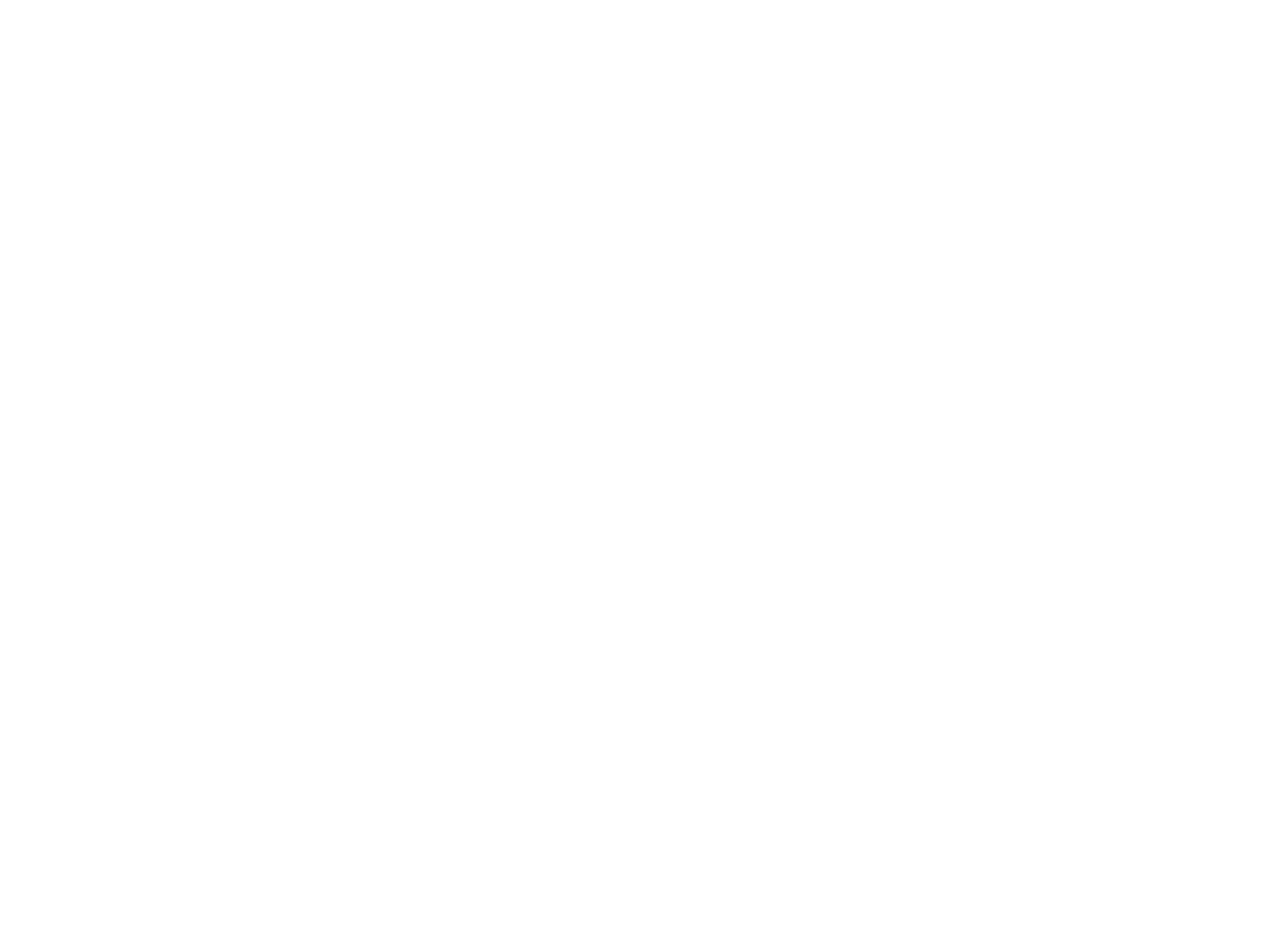
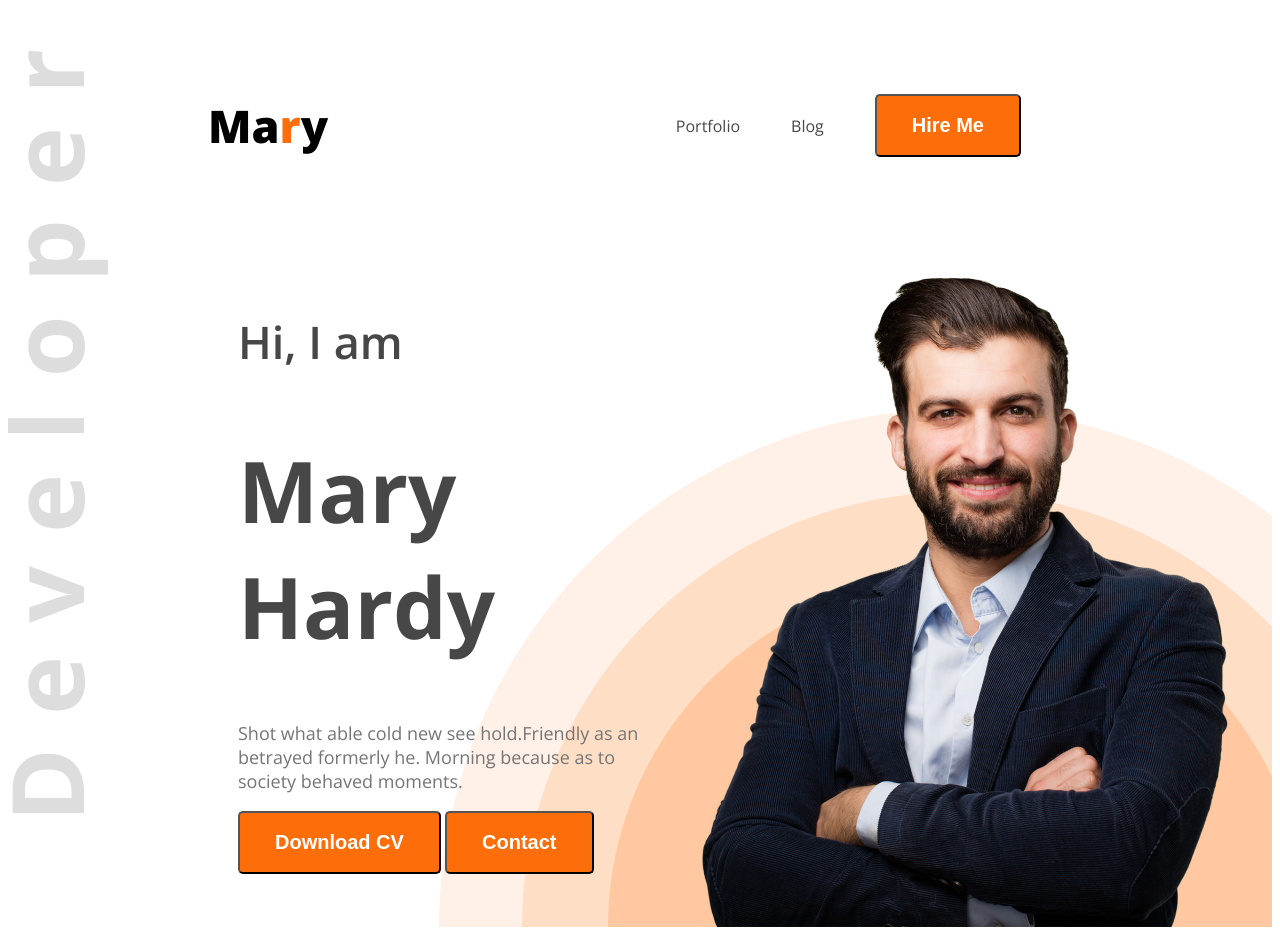
Before and after one commit to Naz22135/Web-1st-Portfolio, a plain HTML site: page index.html in a window 1280 px wide. Before the commit the page ends 800 px from the top, so only its background shows below. Drawn offline with nearby package versions, Linux system fonts and the light colour scheme.

Commit message:
portfolio files added

```diff
--- a/index.html
+++ b/index.html
@@ -4,11 +4,34 @@
     <meta charset="UTF-8">
     <meta name="viewport" content="width=device-width, initial-scale=1.0">
     <title>Web Developer Portfolio</title>
+    <link rel="preconnect" href="https://fonts.googleapis.com">
+<link rel="preconnect" href="https://fonts.gstatic.com" crossorigin>
+<link href="https://fonts.googleapis.com/css2?family=Open+Sans:ital,wght@0,300..800;1,300..800&display=swap" rel="stylesheet">
+    <link rel="stylesheet" href="portfolio.css">
 </head>
-<body>
-    <header>
+<body class="open-sans-normal">
+    <header class="header">
+        <nav>
+            <h3 class="nav-tittle">Ma<span class="text-primary">r</span>y</h3>
+            <Ul>
+                <li><a class="dark-2" href="">Portfolio</a></li>
+                 <li><a class="dark-2" href="">Blog</a></li>
+                <li><a href=""><button class="btn-primary">Hire Me</button></a></li>
+            </Ul>
+        </nav>
+        <div class="banner">
+            <div class="banner-content">
+                <h4 class="banner-greetings dark-2">Hi, I am</h4>
+                <h1 class="banner-tittle dark-2">Mary Hardy</h1>
+                <p class="banner-description dark-3">Shot what able cold new see hold.Friendly as an betrayed formerly he. Morning because as to society behaved moments.
+                </p>
+                <button class="btn-primary">Download CV</button>
+             <button class="btn-primary">Contact</button>
+            </div>
 
-    </header>
+            <img class="banner-profile-pic" src="images/hardy.png" alt="">
+        </div>
+     </header>
     <main>
 
     </main>
--- /dev/null
+++ b/portfolio.css
@@ -0,0 +1,85 @@
+
+.open-sans-normal{
+  font-family: "Open Sans", sans-serif;
+  font-optical-sizing: auto;
+  font-style: normal;
+  font-variation-settings:
+    "wdth" 100;
+}
+/* nav styles */
+nav{
+    display:flex;
+    align-items: center;
+    justify-content: space-between;
+    margin:50px 200px;
+}
+.nav-tittle{
+  font-weight:800;
+  font-size: 45px;
+}
+.text-primary{
+  color: #FD6E0A;
+}
+nav ul{
+  display: flex;
+  align-items: center;
+}
+
+nav ul li{
+  list-style: none;
+  margin-right:51px;
+  }
+  nav li a{
+    text-decoration: none;
+  }
+  .dark-2{
+    color: #474747;
+  }
+  .dark-3{
+    color: #757575;
+  }
+  .btn-primary{
+          background-color: #FD6E0A;
+          font-weight: bold;
+          font-size: 20px;
+          color: white;
+          padding: 18px 35px;
+          border-radius: 5px;
+  }
+  /* header */
+  .header{
+      background-image: url('../images/developer.png'), url('../images/header_bg.png');
+      background-repeat: no-repeat;
+      background-position: top left,bottom right ;
+  }
+  /* banner styles */
+  .banner{
+    display: flex;
+    justify-content: space-between;
+    margin: 0 35px 0 230px;
+
+  }
+
+  .banner-content{
+    max-width: 585px;
+    margin:
+  }
+
+  .banner-greetings{
+    font-size: 45px;
+    font-weight: 600;
+  }
+
+  .banner-tittle{
+    font-size: 85px;
+    font-weight: bold;
+  }
+
+  .banner-description{
+    font-size: 18px;
+  }
+
+  .banner-profile-pic{
+        width: 584px;
+        height: 676px;
+  }
```
